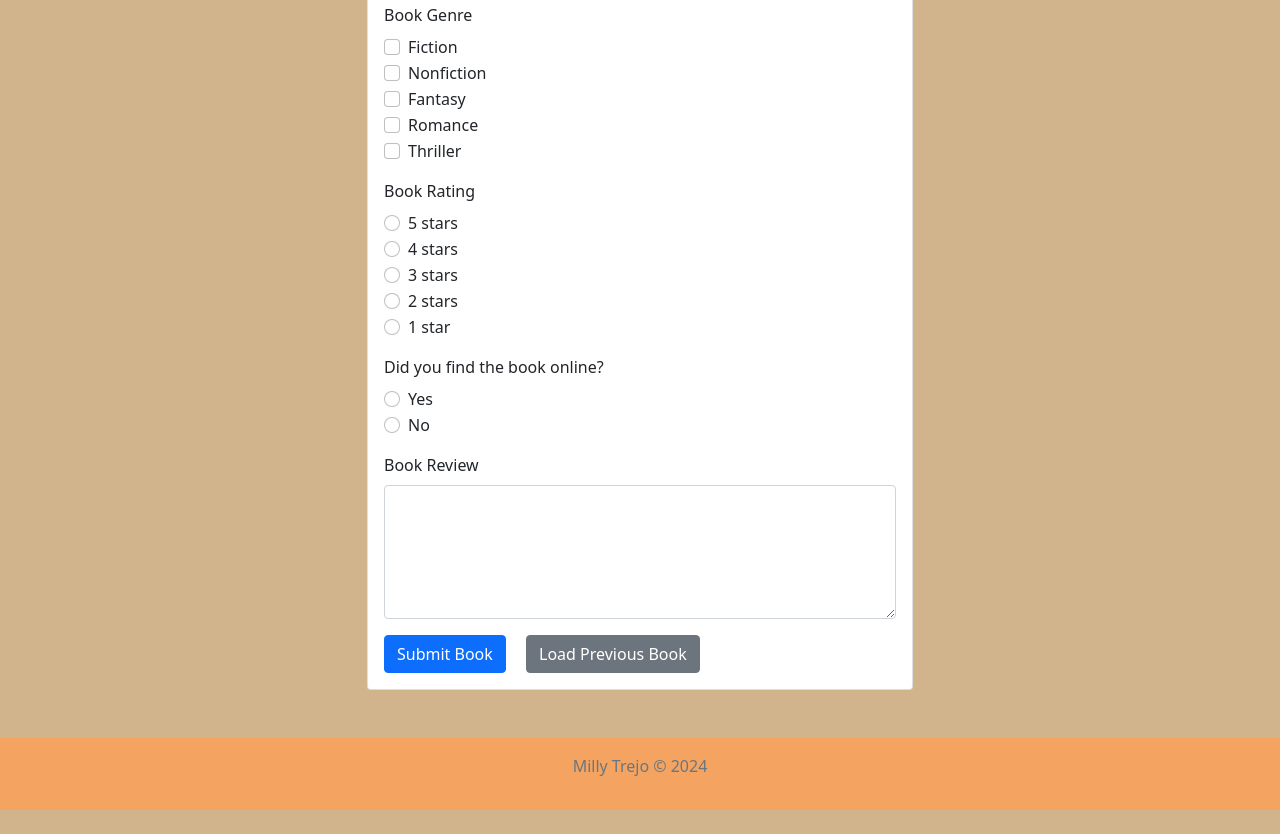
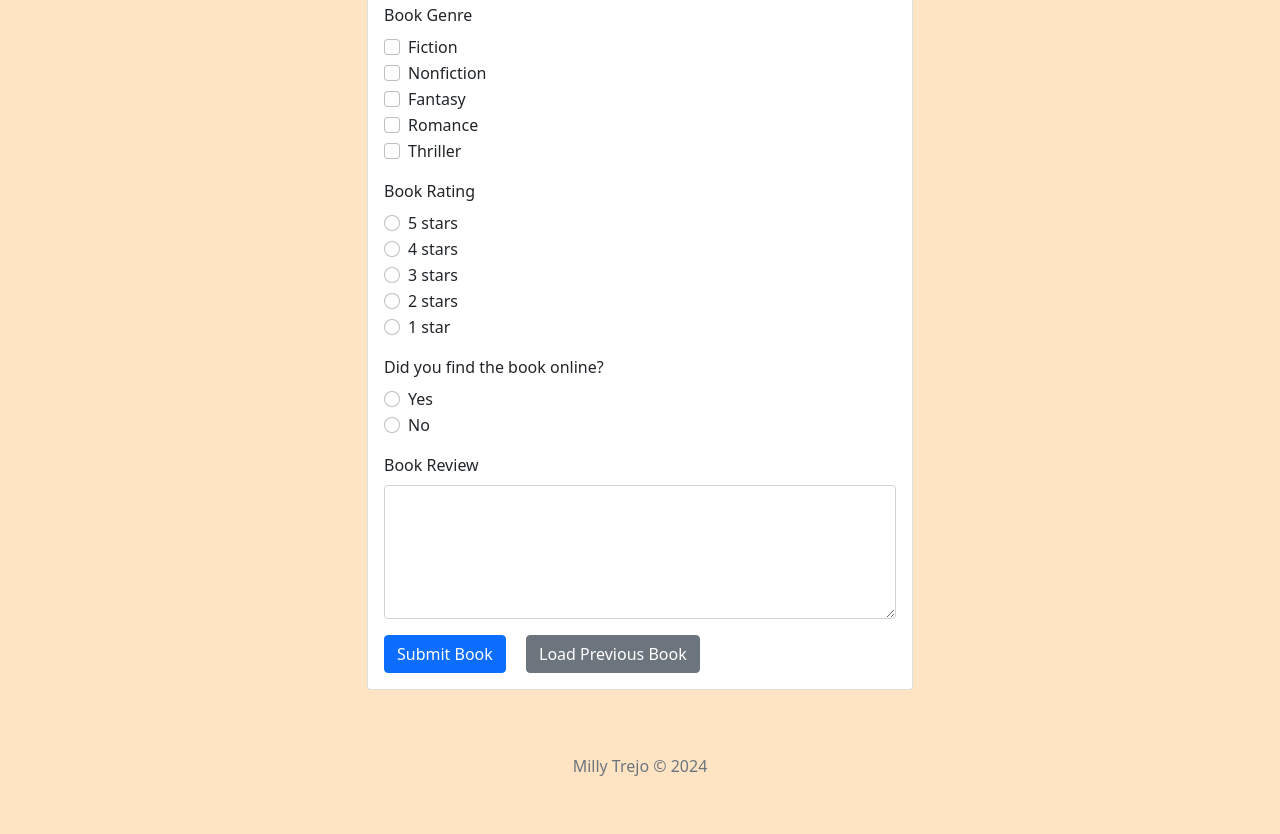
Before and after one commit to mtrejo03/dev-harry-final-project, a plain HTML site: page index.html in a window 1280 px wide. Shown: the part 527-1361 px from the top of the page. Drawn offline with nearby package versions, Linux system fonts and the light colour scheme.

Commit message:
Update style.css

```diff
--- a/styles/style.css
+++ b/styles/style.css
@@ -1,5 +1,5 @@
 body{
-    background-color: #D2B48C;
+    background-color: #FFE4C4;
   }
 
   .form-container {
@@ -9,7 +9,6 @@ body{
 
   footer {
     position: static;
-    background-color: #F4A460;
   }
 
   #outputCard {
```
